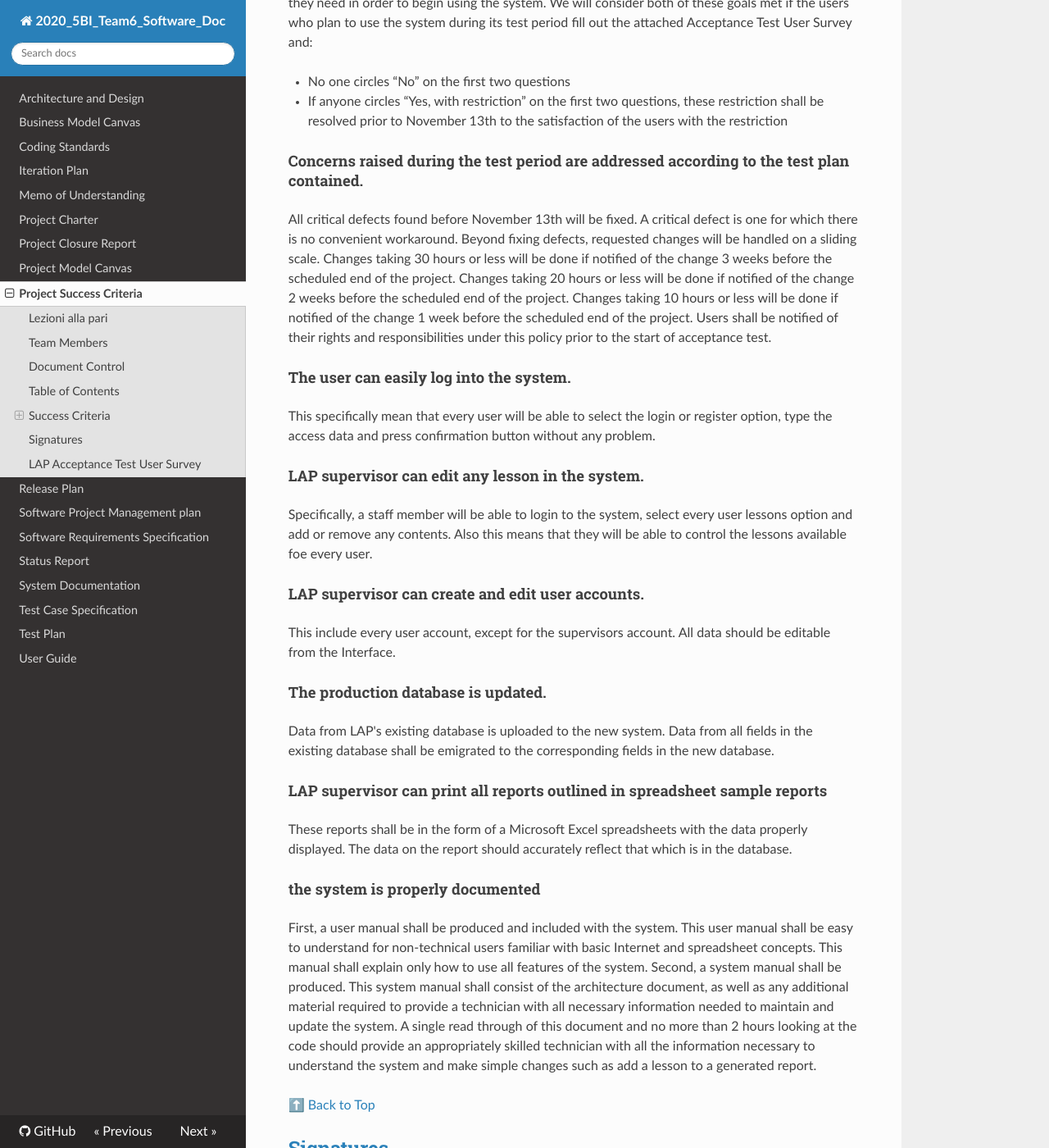
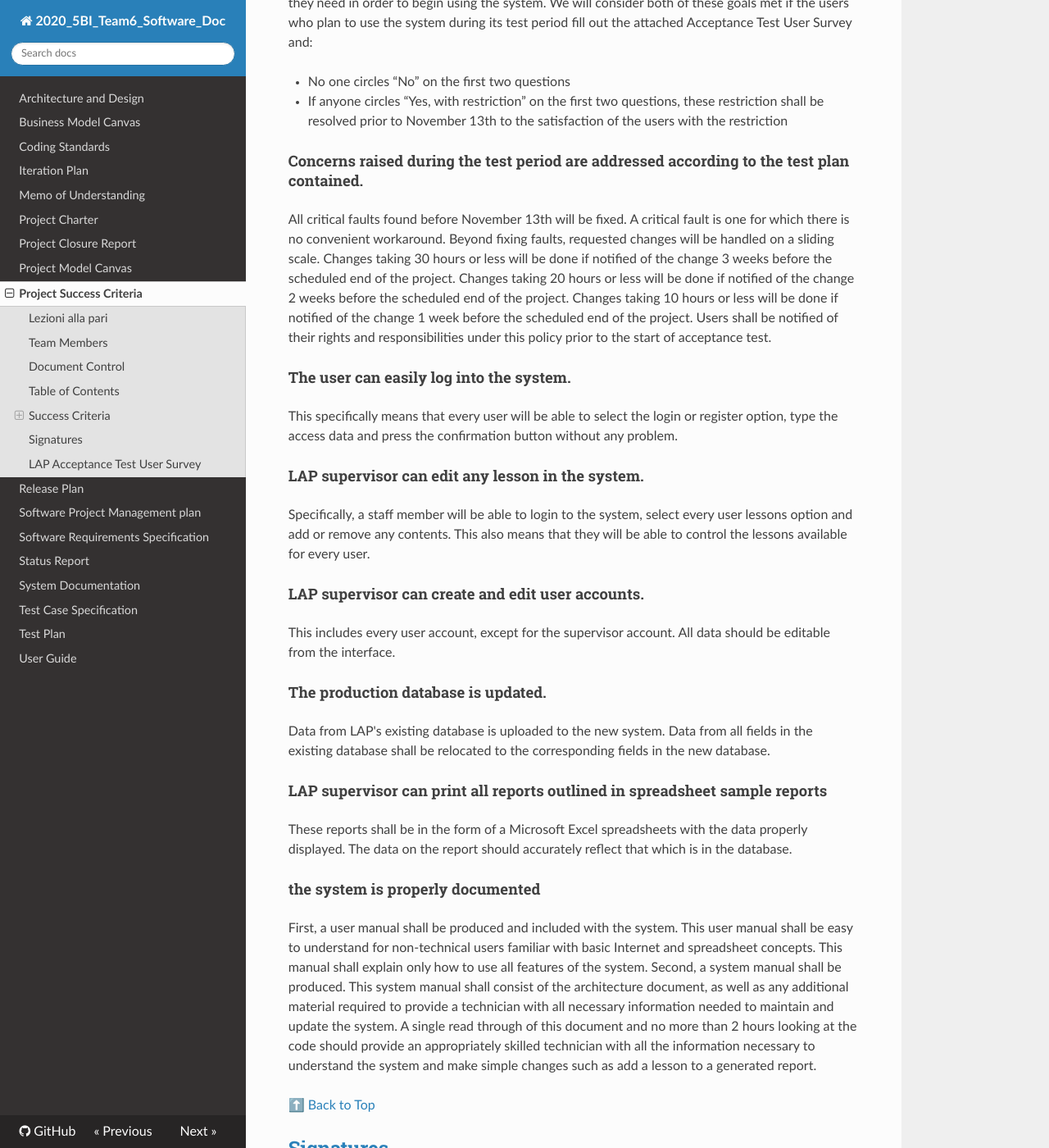
Before and after one commit to KilliKrate/Software-Documentation-G6, an MkDocs documentation site: the page built from docs/Project Success Criteria/index.md, in a window 1280 px wide and 1400 px high, scrolled down 1314 px. Shown: the whole window at 82% size. Built offline with MkDocs 1.6.1, drawn with Linux system fonts in a browser that asks for light colours; nearby versions of some CDN libraries; some of the changed text lies outside the part shown.

Commit message:
Fixed Project Success Criteria

```diff
--- a/docs/Project Success Criteria/index.md
+++ b/docs/Project Success Criteria/index.md
@@ -48,25 +48,24 @@ The software shall be delivered in a state that is ready to be downloaded and us
 *	If anyone circles “Yes, with restriction” on the first two questions, these restriction shall be resolved prior to November 13th to the satisfaction of the users with the restriction
 
 #### Concerns raised during the test period are addressed according to the test plan contained.
-
-All critical defects found before November 13th will be fixed. A critical defect is one for which there is no convenient workaround. Beyond fixing defects, requested changes will be handled on a sliding scale. Changes taking 30 hours or less will be done if notified of the change 3 weeks before the scheduled end of the project. Changes taking 20 hours or less will be done if notified of the change 2 weeks before the scheduled end of the project. Changes taking 10 hours or less will be done if notified of the change 1 week before the scheduled end of the project.
+All critical faults found before November 13th will be fixed. A critical fault is one for which there is no convenient workaround. Beyond fixing faults, requested changes will be handled on a sliding scale. Changes taking 30 hours or less will be done if notified of the change 3 weeks before the scheduled end of the project. Changes taking 20 hours or less will be done if notified of the change 2 weeks before the scheduled end of the project. Changes taking 10 hours or less will be done if notified of the change 1 week before the scheduled end of the project.
 Users shall be notified of their rights and responsibilities under this policy prior to the start of acceptance test.
 
 #### The user can easily log into the system.
 
-This specifically mean that every user will be able to select the login or register option, type the access data and press confirmation button without any problem.
+This specifically means that every user will be able to select the login or register option, type the access data and press the confirmation button without any problem.
 
 #### LAP supervisor can edit any lesson in the system.
 
-Specifically, a staff member will be able to login to the system, select every user lessons option and add or remove any contents. Also this means that they will be able to control the lessons available foe every user.
+Specifically, a staff member will be able to login to the system, select every user lessons option and add or remove any contents. This also means that they will be able to control the lessons available for every user.
 
 #### LAP supervisor can create and edit user accounts.
 
-This include every user account, except for the supervisors account. All data should be editable from the Interface.
+This includes every user account, except for the supervisor account. All data should be editable from the interface.
 
 #### The production database is updated.
 
-Data from LAP's existing database is uploaded to the new system. Data from all fields in the existing database shall be emigrated to the corresponding fields in the new database.
+Data from LAP's existing database is uploaded to the new system. Data from all fields in the existing database shall be relocated to the corresponding fields in the new database.
 
 #### LAP supervisor can print all reports outlined in spreadsheet sample reports
 
@@ -81,7 +80,7 @@ Second, a system manual shall be produced. This system manual shall consist of t
 
 ## [Signatures](#signatures)
 
-ITI G. Marconi, Project sponsor
+ITI G. MARCONI, Project sponsor
 ___
 
 Ovidiu Costin Andrioaia, Project Manager
```
Also changed, not shown: other parts of docs/Project Success Criteria/index.md (+1 -1 lines).
